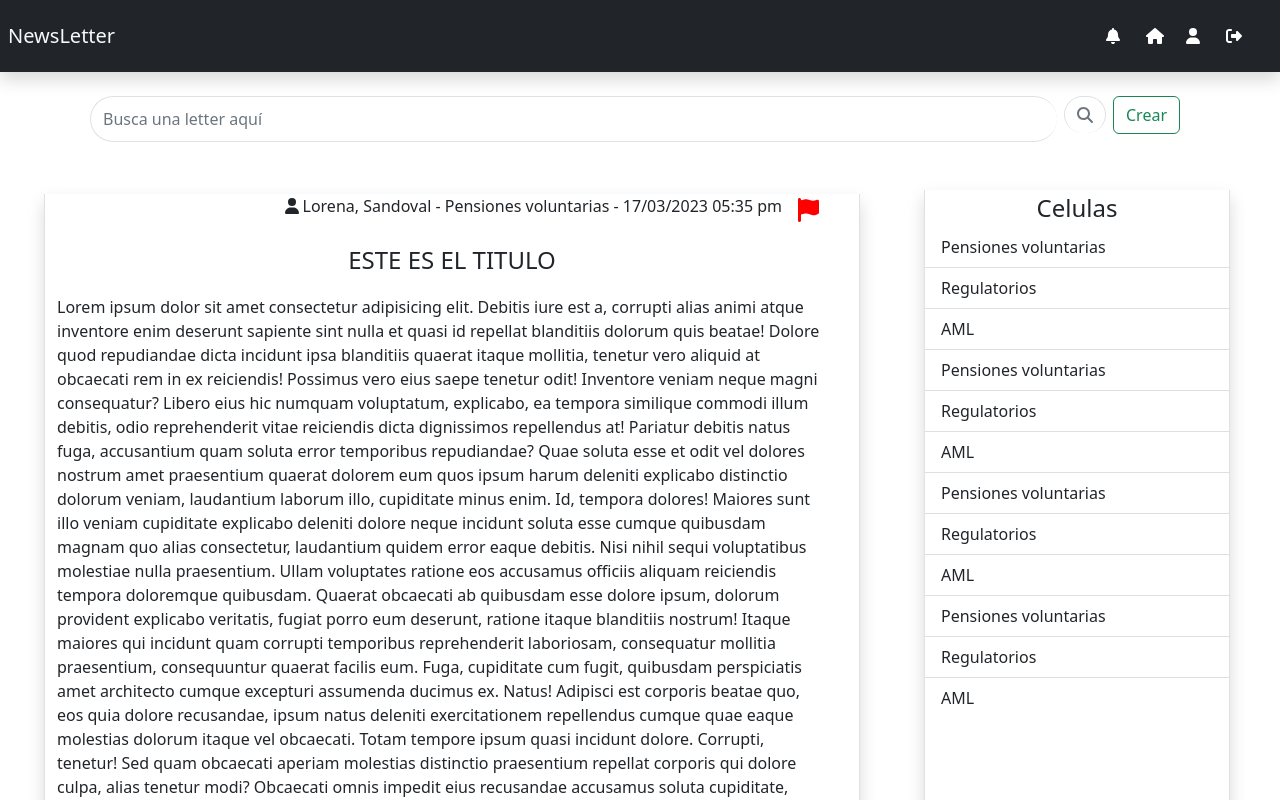
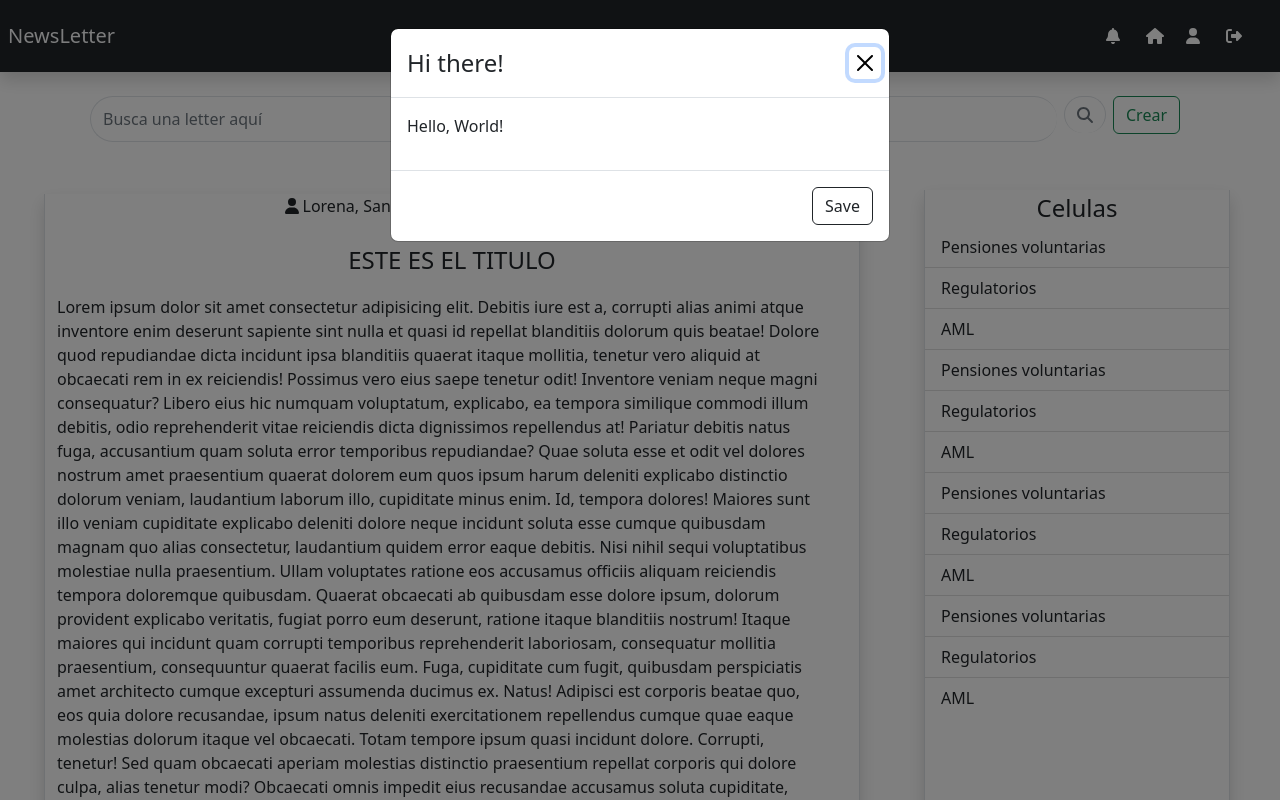
Before and after one commit to LizethLorenaSandoval/NewslatterFront, an Angular app: page /home in a window 1280 px wide. Both pictures are taken after a click on the button "Crear". Shown: the top 800 px of the page. Built offline with nearby package versions, Linux system fonts and the light colour scheme.

Commit message:
se agrega logica de modal en el home

```diff
--- a/angular.json
+++ b/angular.json
@@ -31,10 +31,14 @@
             ],
             "styles": [
               "src/styles.scss",
-              "node_modules/@fortawesome/fontawesome-free/css/all.css"
+              "node_modules/@fortawesome/fontawesome-free/css/all.css",
+              "node_modules/bootstrap/dist/css/bootstrap.min.css"
             ],
             "scripts": [
-              "node_modules/@fortawesome/fontawesome-free/js/all.js"
+              "node_modules/@fortawesome/fontawesome-free/js/all.js",
+              "node_modules/jquery/dist/jquery.min.js",
+              "node_modules/@popperjs/core/dist/umd/popper.min.js",
+              "node_modules/bootstrap/dist/js/bootstrap.min.js"
             ]
           },
           "configurations": {
@@ -97,10 +101,14 @@
             ],
             "styles": [
               "src/styles.scss",
-              "node_modules/@fortawesome/fontawesome-free/css/all.css"
+              "node_modules/@fortawesome/fontawesome-free/css/all.css",
+              "node_modules/bootstrap/dist/css/bootstrap.min.css"
             ],
             "scripts": [
-              "node_modules/@fortawesome/fontawesome-free/js/all.js"
+              "node_modules/@fortawesome/fontawesome-free/js/all.js",
+              "node_modules/jquery/dist/jquery.min.js",
+              "node_modules/@popperjs/core/dist/umd/popper.min.js",
+              "node_modules/bootstrap/dist/js/bootstrap.min.js"
             ]
           }
         }
--- a/package.json
+++ b/package.json
@@ -19,8 +19,11 @@
     "@angular/platform-browser-dynamic": "^15.2.0",
     "@angular/router": "^15.2.0",
     "@fortawesome/fontawesome-free": "^6.3.0",
+    "@ng-bootstrap/ng-bootstrap": "^14.0.1",
+    "@popperjs/core": "^2.11.6",
     "bootstrap": "^5.2.3",
     "font-awesome": "^4.7.0",
+    "jquery": "^3.6.4",
     "rxjs": "~7.8.0",
     "tslib": "^2.3.0",
     "zone.js": "~0.12.0"
--- a/src/app/app.module.ts
+++ b/src/app/app.module.ts
@@ -1,5 +1,6 @@
 import { NgModule } from '@angular/core';
 import { BrowserModule } from '@angular/platform-browser';
+
 
 import { AppRoutingModule } from './app-routing.module';
 import { AppComponent } from './app.component';
--- a/src/app/componentes/home/home.component.html
+++ b/src/app/componentes/home/home.component.html
@@ -25,7 +25,7 @@
                             </span>
                             <div class="col-xl-1 col-sm-2 mb-2">
                                 <div class="mx-auto">
-                                    <button type="button" class="btn btn-outline-success m-2">Crear</button>
+                                    <button (click)="open(content)" type="button" class="btn btn-outline-success m-2">Crear</button>
                                 </div>
                               </div>
                         </div>
@@ -143,7 +143,7 @@
 
 
 
-            <div class="ms-5 m-3 shadow col-xl-3 d-none d-sm-block f border border-top-0">
+            <div class="ms-5 mt-3 mb-5 shadow col-xl-3 d-none d-sm-block f border border-top-0">
                 <h4 class="text-center m-1">Celulas</h4>
                 <ul class="list-group list-group-flush">
                     <li class="list-group-item">Pensiones voluntarias</li>
@@ -163,5 +163,24 @@
         </div>
     </div>
 
+
+    <!-- MODALES -->
+
+<!-- Modal de crear -->
+
+
+
+<ng-template #content let-c="close" let-d="dismiss">
+	<div class="modal-header">
+		<h4 class="modal-title" id="modal-basic-title">Hi there!</h4>
+		<button type="button" class="btn-close" aria-label="Close" (click)="d('Cross click')"></button>
+	</div>
+	<div class="modal-body">
+		<p>Hello, World!</p>
+	</div>
+	<div class="modal-footer">
+		<button type="button" class="btn btn-outline-dark" (click)="c('Save click')">Save</button>
+	</div>
+</ng-template>
 </body>
 </html>
--- a/src/app/componentes/home/home.component.ts
+++ b/src/app/componentes/home/home.component.ts
@@ -1,10 +1,24 @@
 import { Component } from '@angular/core';
+import { NgbModal, NgbModalConfig } from '@ng-bootstrap/ng-bootstrap';
 
 @Component({
   selector: 'app-home',
   templateUrl: './home.component.html',
-  styleUrls: ['./home.component.scss']
+  styleUrls: ['./home.component.scss'],
+  providers: [NgbModalConfig, NgbModal]
 })
 export class HomeComponent {
 
+
+// logica para el modal
+  constructor(config: NgbModalConfig, private modalService: NgbModal) {
+		// customize default values of modals used by this component tree
+		config.backdrop = 'static';
+		config.keyboard = false;
+	}
+
+	open(content: any) {
+		this.modalService.open(content);
+	}
+
 }
--- a/src/index.html
+++ b/src/index.html
@@ -6,12 +6,15 @@
   <base href="/">
   <meta name="viewport" content="width=device-width, initial-scale=1">
   <link rel="preconnect" href="https://fonts.gstatic.com">
-  <link href="https://fonts.googleapis.com/css2?family=Roboto:wght@300;400;500&display=swap" rel="stylesheet">
   <link href="https://fonts.googleapis.com/icon?family=Material+Icons" rel="stylesheet">
+  <link href="https://cdn.jsdelivr.net/npm/bootstrap@5.3.0-alpha2/dist/css/bootstrap.min.css" rel="stylesheet" integrity="sha384-aFq/bzH65dt+w6FI2ooMVUpc+21e0SRygnTpmBvdBgSdnuTN7QbdgL+OapgHtvPp" crossorigin="anonymous">
 </head>
 <body class="mat-typography">
 
   <app-root></app-root>
 
+  <script src="https://cdn.jsdelivr.net/npm/bootstrap@5.3.0-alpha2/dist/js/bootstrap.bundle.min.js" integrity="sha384-qKXV1j0HvMUeCBQ+QVp7JcfGl760yU08IQ+GpUo5hlbpg51QRiuqHAJz8+BrxE/N" crossorigin="anonymous"></script>
+  <script src="https://cdn.jsdelivr.net/npm/@popperjs/core@2.11.6/dist/umd/popper.min.js" integrity="sha384-oBqDVmMz9ATKxIep9tiCxS/Z9fNfEXiDAYTujMAeBAsjFuCZSmKbSSUnQlmh/jp3" crossorigin="anonymous"></script>
+<script src="https://cdn.jsdelivr.net/npm/bootstrap@5.3.0-alpha2/dist/js/bootstrap.min.js" integrity="sha384-heAjqF+bCxXpCWLa6Zhcp4fu20XoNIA98ecBC1YkdXhszjoejr5y9Q77hIrv8R9i" crossorigin="anonymous"></script>
 </body>
 </html>
```
Also changed, not shown: 1 other file (tests, documents, lock files or other folders).
